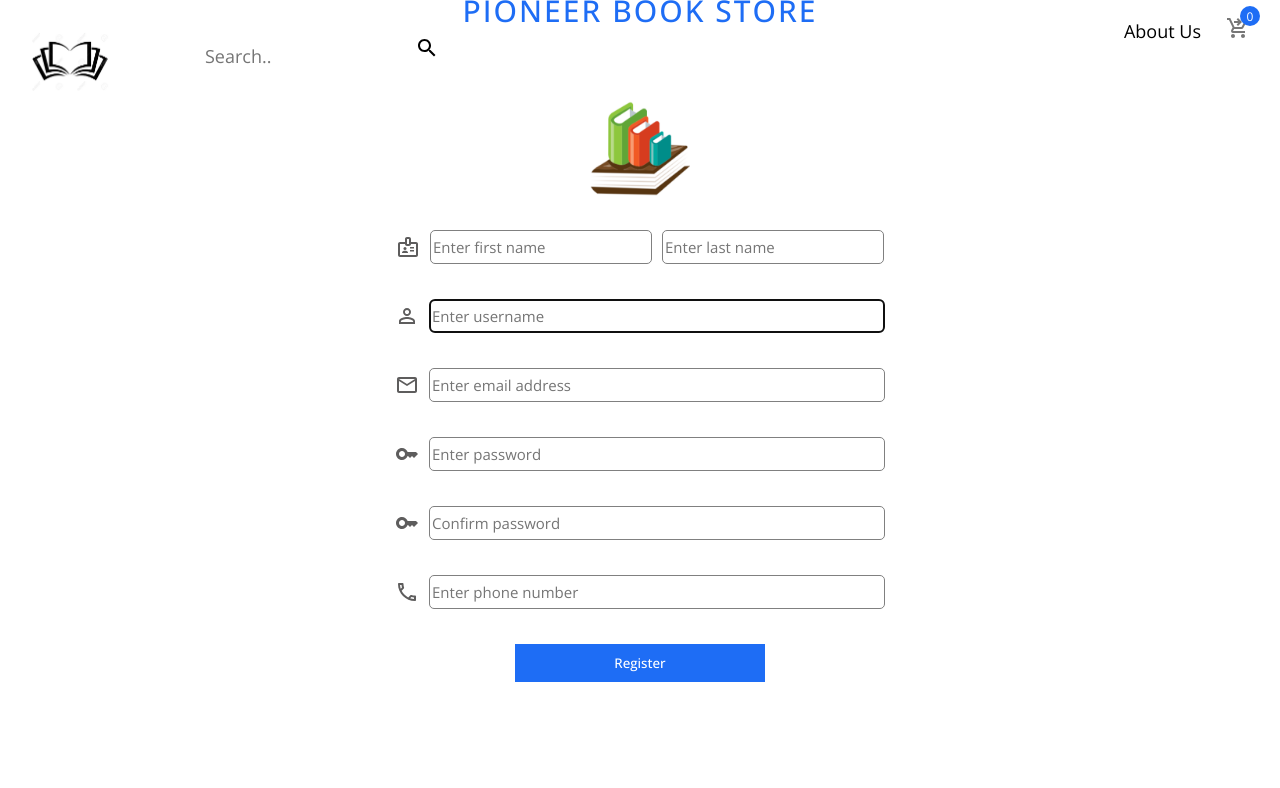
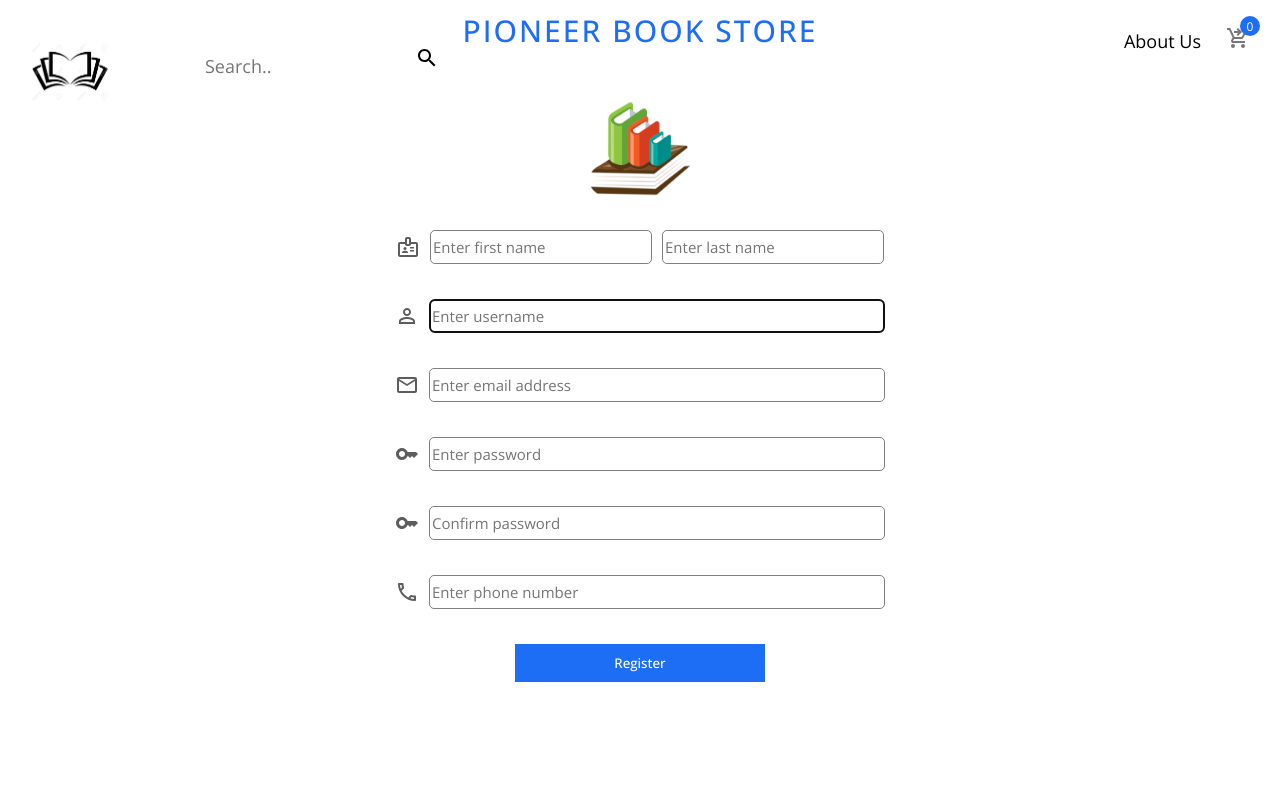
Before and after one commit to Priyashreyas/Book_Store_Frontend, a React (Create React App) app: page /register in a window 1280 px wide. Shown: the top 788 px of the page. Built offline with nearby package versions, Linux system fonts and the light colour scheme.

Commit message:
fixed navbar and register user

```diff
--- a/src/components/Navbar/Navbar.scss
+++ b/src/components/Navbar/Navbar.scss
@@ -114,6 +114,7 @@
 
     .center {
       position: relative;
+      margin-top: 20px;
       top: 5%;
       left: 50%;
       transform: translate(-50%, -50%);
--- a/src/pages/Register/Register.jsx
+++ b/src/pages/Register/Register.jsx
@@ -58,6 +58,7 @@ const Register = (props) => {
 
           if (auth?.role === "ROLE_ADMIN" || cookies.role === "ROLE_ADMIN") {
             navigate(-1);
+            return
           }
 
           const accessToken = response?.data?.accessToken;
```
